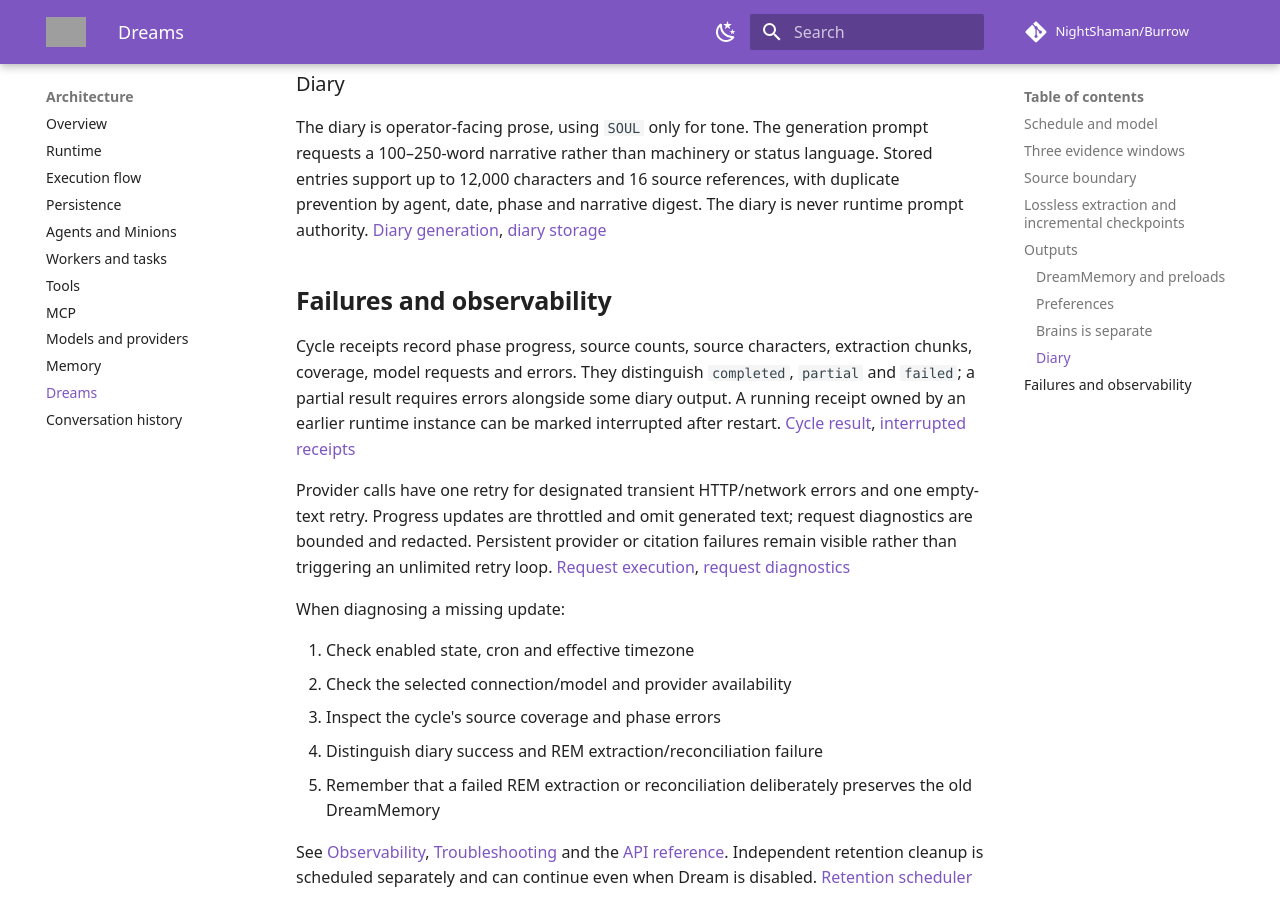
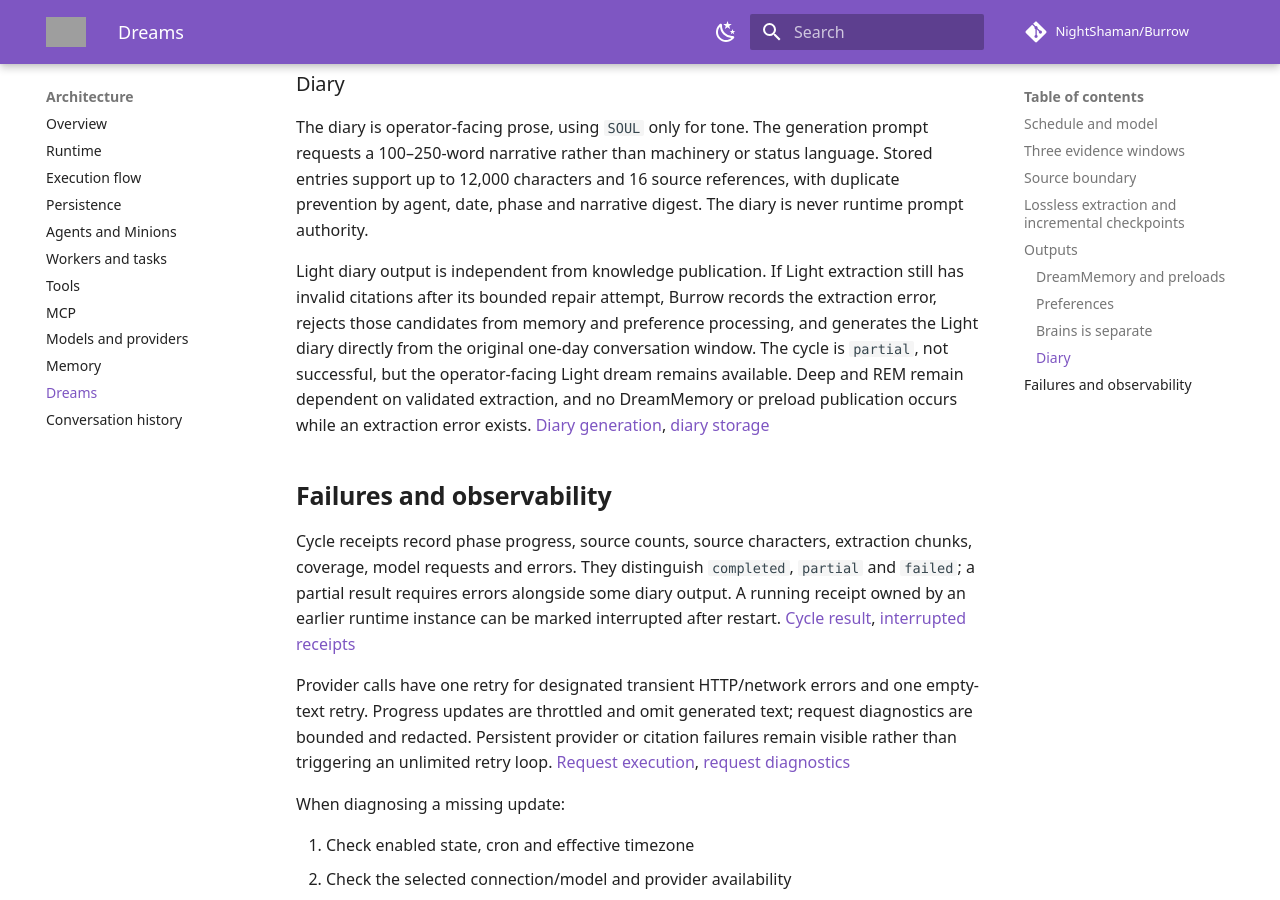
Before and after one commit to NightShaman/Burrow, an MkDocs documentation site: the page built from docs/concepts/dreams.md, in a window 1280 px wide and 900 px high, scrolled down 4255 px. Built offline with MkDocs 1.6.1 and Material for MkDocs 9.7.7, drawn with Linux system fonts in a browser that asks for light colours; comment, search, counter and statistics services are not loaded; grey boxes are pictures that could not be loaded.

Commit message:
docs(dream): separate Light prose from extraction

```diff
--- a/docs/concepts/dreams.md
+++ b/docs/concepts/dreams.md
@@ -74,7 +74,9 @@ Dream does not automatically populate Brains or keep the retired Albdruck write
 
 ### Diary
 
-The diary is operator-facing prose, using `SOUL` only for tone. The generation prompt requests a 100–250-word narrative rather than machinery or status language. Stored entries support up to 12,000 characters and 16 source references, with duplicate prevention by agent, date, phase and narrative digest. The diary is never runtime prompt authority. [Diary generation](https://github.com/NightShaman/Burrow/blob/d6490825401405ce719e007fd96a487c5b0cde56/backend/src/dream-cycle-runner.mjs#L165-L198), [diary storage](https://github.com/NightShaman/Burrow/blob/d6490825401405ce719e007fd96a487c5b0cde56/backend/src/postgres-dream-diary-store.mjs#L4-L69)
+The diary is operator-facing prose, using `SOUL` only for tone. The generation prompt requests a 100–250-word narrative rather than machinery or status language. Stored entries support up to 12,000 characters and 16 source references, with duplicate prevention by agent, date, phase and narrative digest. The diary is never runtime prompt authority.
+
+Light diary output is independent from knowledge publication. If Light extraction still has invalid citations after its bounded repair attempt, Burrow records the extraction error, rejects those candidates from memory and preference processing, and generates the Light diary directly from the original one-day conversation window. The cycle is `partial`, not successful, but the operator-facing Light dream remains available. Deep and REM remain dependent on validated extraction, and no DreamMemory or preload publication occurs while an extraction error exists. [Diary generation](https://github.com/NightShaman/Burrow/blob/d6490825401405ce719e007fd96a487c5b0cde56/backend/src/dream-cycle-runner.mjs#L165-L198), [diary storage](https://github.com/NightShaman/Burrow/blob/d6490825401405ce719e007fd96a487c5b0cde56/backend/src/postgres-dream-diary-store.mjs#L4-L69)
 
 ## Failures and observability
 
```
